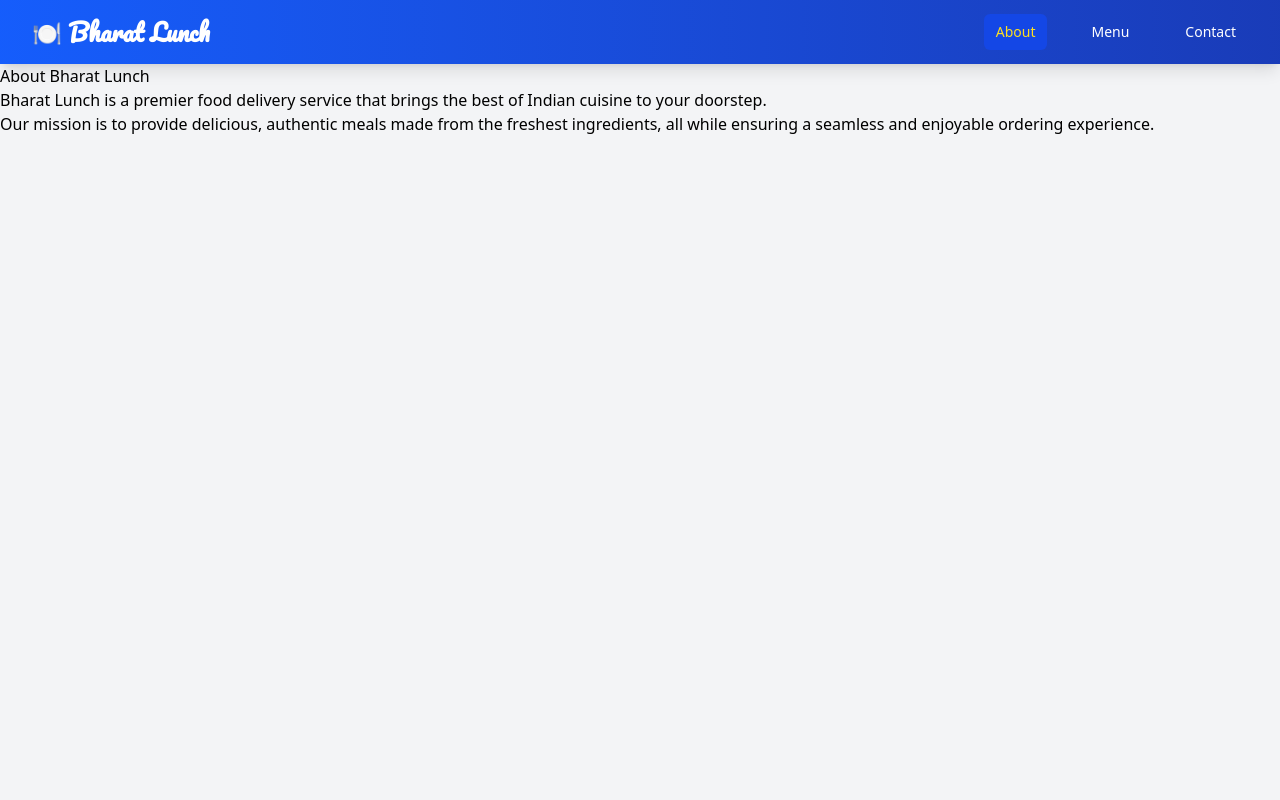
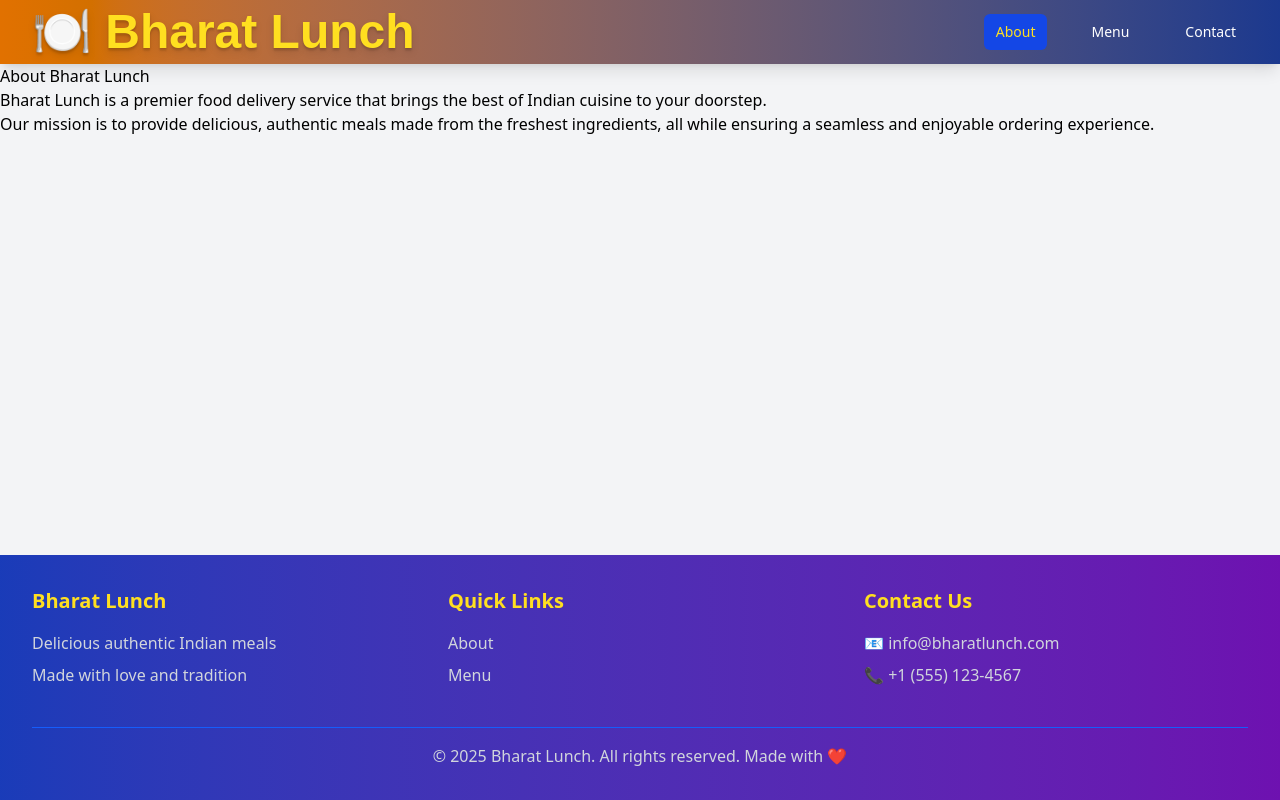
Before and after one commit to skolarkar/meal-search-app, a React (Vite) app: page / in a window 1280 px wide. Built offline with nearby package versions, Linux system fonts and the light colour scheme.

Commit message:
footer added

```diff
--- a/src/Layout.jsx
+++ b/src/Layout.jsx
@@ -4,11 +4,71 @@ import Navbar from "./Navbar";
 
 function Layout() {
   return (
-    <div className="min-h-screen bg-gray-100">
+    <div className="min-h-screen bg-gray-100 flex flex-col">
       <Navbar />
-      <main>
+      <main className="flex-1">
         <Outlet />
       </main>
+
+      {/* Footer */}
+      <footer className="bg-gradient-to-r from-blue-800 to-purple-800 text-white py-8 mt-auto">
+        <div className="max-w-7xl mx-auto px-4 sm:px-6 lg:px-8">
+          <div className="grid grid-cols-1 md:grid-cols-3 gap-8">
+            {/* Company Info */}
+            <div>
+              <h3 className="text-xl font-bold mb-4 text-yellow-300">
+                Bharat Lunch
+              </h3>
+              <p className="text-gray-300 mb-2">
+                Delicious authentic Indian meals
+              </p>
+              <p className="text-gray-300">Made with love and tradition</p>
+            </div>
+
+            {/* Quick Links */}
+            <div>
+              <h3 className="text-xl font-bold mb-4 text-yellow-300">
+                Quick Links
+              </h3>
+              <ul className="space-y-2">
+                <li>
+                  <a
+                    href="/"
+                    className="text-gray-300 hover:text-yellow-300 transition-colors"
+                  >
+                    About
+                  </a>
+                </li>
+                <li>
+                  <a
+                    href="/menu"
+                    className="text-gray-300 hover:text-yellow-300 transition-colors"
+                  >
+                    Menu
+                  </a>
+                </li>
+              </ul>
+            </div>
+
+            {/* Contact Info */}
+            <div>
+              <h3 className="text-xl font-bold mb-4 text-yellow-300">
+                Contact Us
+              </h3>
+              <p className="text-gray-300 mb-2">📧 info@bharatlunch.com</p>
+              <p className="text-gray-300 mb-2">📞 +1 (555) 123-4567</p>
+              {/*<p className="text-gray-300">🏠 123 Food Street, Flavor City</p>*/}
+            </div>
+          </div>
+
+          {/* Copyright */}
+          <div className="border-t border-blue-600 mt-8 pt-4 text-center">
+            <p className="text-gray-300">
+              © 2025 Bharat Lunch. All rights reserved. Made with ❤️
+            </p>
+          </div>
+        </div>
+      </footer>
     </div>
   );
 }
--- a/src/Menu.jsx
+++ b/src/Menu.jsx
@@ -59,7 +59,7 @@ function Menu() {
   };
 
   return (
-    <div className="flex">
+    <div className="flex" style={{ backgroundColor: "#1e1b4b" }}>
       {/* Main Content */}
       <div className="flex-1 p-6 pr-20">
         {" "}
@@ -74,8 +74,8 @@ function Menu() {
         </div>
         {/* Title */}
         <h1
-          className="text-5xl font-extrabold text-transparent bg-clip-text bg-gradient-to-r from-orange-500 to-blue-500 text-center mb-6 shadow-md border-amber-700 border-4 rounded-lg p-4"
-          style={{ fontFamily: "Pacifico, cursive" }}
+          className="text-4xl font-bold font-shadow-2xl text-amber-500 text-center mb-6 shadow-lg "
+          style={{ fontFamily: "Copperplate, Papyrus, fantasy" }}
         >
           Menu
         </h1>
--- a/src/Navbar.jsx
+++ b/src/Navbar.jsx
@@ -10,15 +10,17 @@ function Navbar() {
   };
 
   return (
-    <nav className="bg-gradient-to-r from-blue-600 to-blue-800 shadow-lg sticky top-0 z-50">
+    <nav className="bg-gradient-to-r from-amber-600 to-blue-900 shadow-lg sticky top-0 z-50">
       <div className="max-w-7xl mx-auto px-4 sm:px-6 lg:px-8">
         <div className="flex justify-between h-16">
           {/* Logo/Brand */}
           <div className="flex items-center">
             <Link
               to="/"
-              className="text-2xl font-bold text-white hover:text-yellow-300 transition-colors"
-              style={{ fontFamily: "Pacifico, cursive" }}
+              className="text-5xl font-bold text-yellow-300 text-shadow-lg hover:text-yellow-600 transition-colors"
+              style={{
+                fontFamily: "Copperplate, Papyrus, fantasy",
+              }}
             >
               🍽️ Bharat Lunch
             </Link>
```
